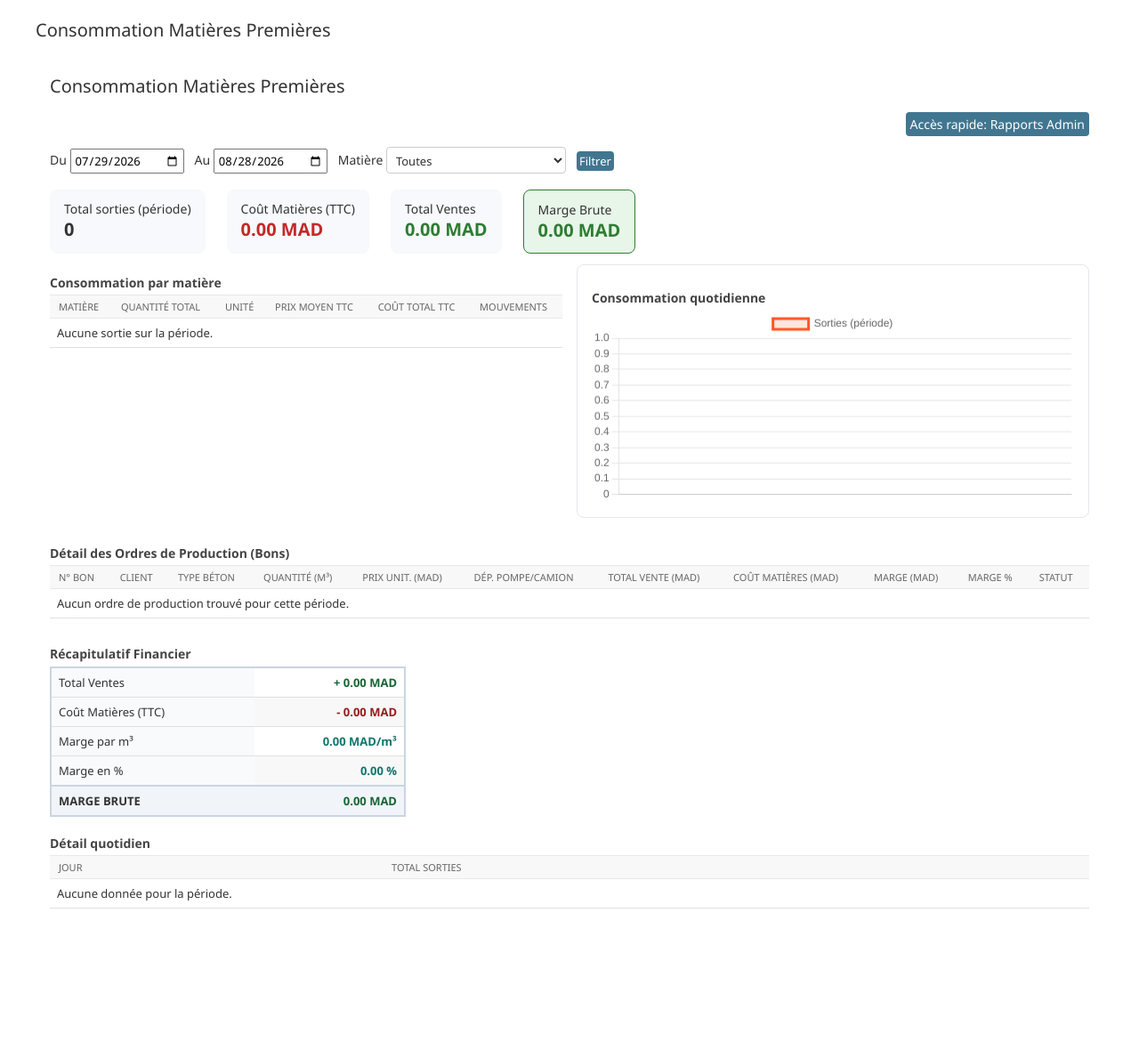
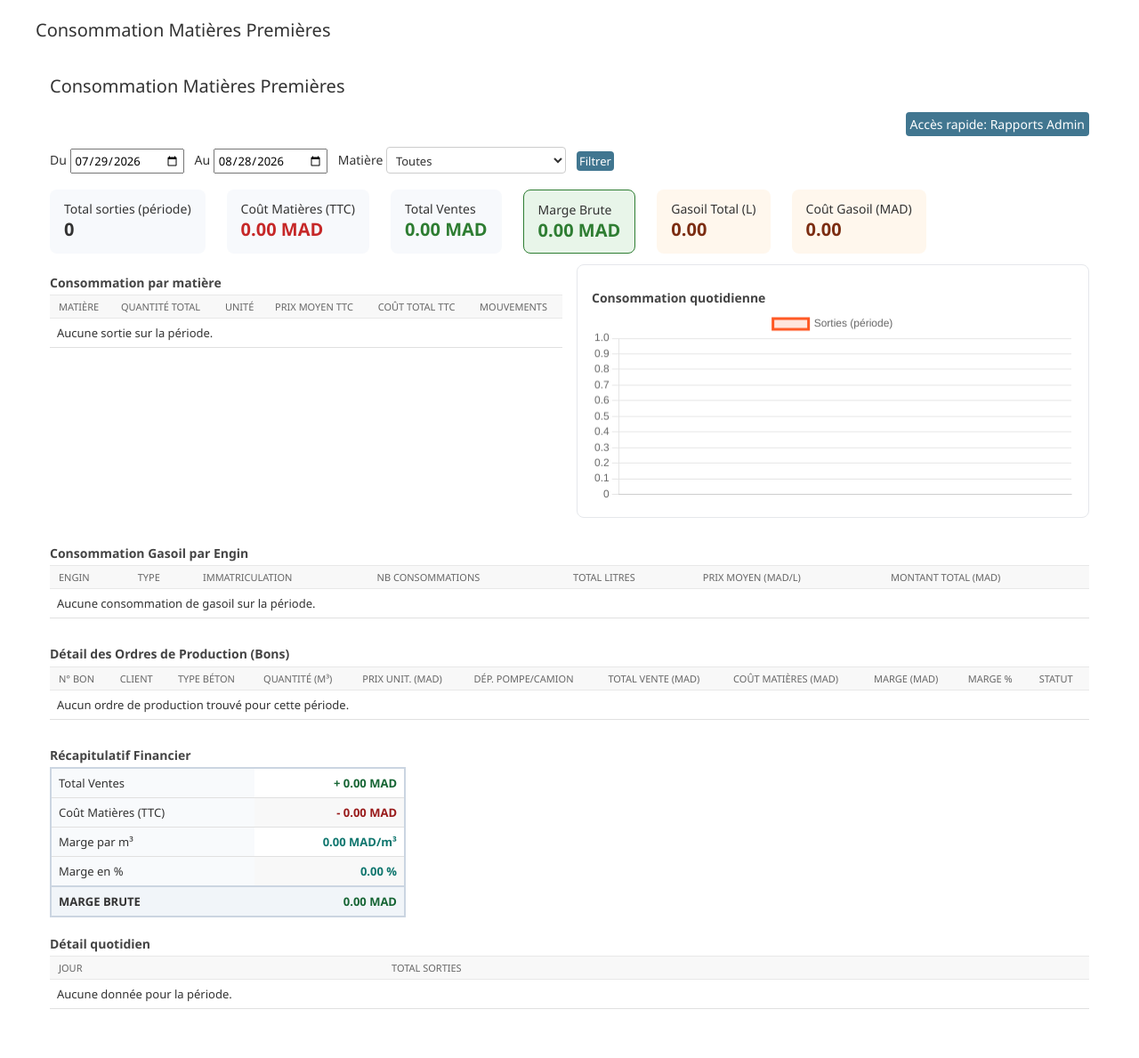
Before and after one commit to kira3622/sitrad, a Django app: page /reports/consommation-matieres/ in a window 1280 px wide. Shown: the part 59-1248 px from the top of the page at 89% size. Before the commit the page ends 1080 px from the top, so only its background shows below. Run offline with Django 5.2, Linux system fonts and the light colour scheme; data comes from the database, SQL or seed files in the repository.

Commit message:
feat(reports): ajout consommation gasoil par engin avec montant MAD

```diff
--- a/reports/views.py
+++ b/reports/views.py
@@ -19,6 +19,7 @@ from inventory.models import MatierePremiere
 from billing.models import Facture, LigneFacture
 from formulas.models import FormuleBeton, CompositionFormule
 from logistics.models import Vehicule, Livraison, Chauffeur
+from fuel_management.models import Consommation as FuelConsommation
 
 # Vue principale des rapports
 def dashboard_reports(request):
@@ -975,6 +976,47 @@ def rapport_consommation_matieres(request):
         marge_pourcentage = Decimal('0.00')
         total_marge_par_bons_pourcentage = Decimal('0.00')
 
+    # --- Consommation gasoil par engin sur la periode ---
+    fuel_consos = FuelConsommation.objects.filter(
+        date__gte=date_debut,
+        date__lte=date_fin
+    ).select_related('engin', 'engin__type_engin')
+
+    fuel_par_engin_raw = fuel_consos.values(
+        'engin__id', 'engin__nom', 'engin__type_engin__nom', 'engin__immatriculation'
+    ).annotate(
+        total_litres=Sum('quantite'),
+        total_montant=Sum('montant_total'),
+        nb_consos=Count('id')
+    ).order_by('-total_litres')
+
+    fuel_par_engin = []
+    fuel_total_litres = Decimal('0.00')
+    fuel_total_montant = Decimal('0.00')
+    fuel_prix_moyen_global = Decimal('0.00')
+
+    for row in fuel_par_engin_raw:
+        litres = row['total_litres'] or Decimal('0.00')
+        montant = row['total_montant'] or Decimal('0.00')
+        if litres > 0:
+            prix_moyen = montant / litres
+        else:
+            prix_moyen = Decimal('0.00')
+        fuel_par_engin.append({
+            'engin__nom': row['engin__nom'],
+            'engin__type_engin__nom': row['engin__type_engin__nom'],
+            'engin__immatriculation': row['engin__immatriculation'],
+            'total_litres': litres,
+            'prix_moyen': prix_moyen,
+            'total_montant': montant,
+            'nb_consos': row['nb_consos'],
+        })
+        fuel_total_litres += litres
+        fuel_total_montant += montant
+
+    if fuel_total_litres > 0:
+        fuel_prix_moyen_global = fuel_total_montant / fuel_total_litres
+
     context = {
         'title': 'Consommation Matières Premières',
         'date_debut': date_debut,
@@ -994,6 +1036,10 @@ def rapport_consommation_matieres(request):
         'total_cout_matieres_par_bons': total_cout_matieres_par_bons,
         'total_marge_par_bons': total_marge_par_bons,
         'total_marge_par_bons_pourcentage': total_marge_par_bons_pourcentage,
+        'fuel_par_engin': fuel_par_engin,
+        'fuel_total_litres': fuel_total_litres,
+        'fuel_total_montant': fuel_total_montant,
+        'fuel_prix_moyen_global': fuel_prix_moyen_global,
     }
 
     return render(request, 'reports/consommation_matieres.html', context)
--- a/templates/reports/consommation_matieres.html
+++ b/templates/reports/consommation_matieres.html
@@ -61,6 +61,14 @@
       <div>Marge Brute</div>
       <div style="font-weight:700; font-size:20px; color: {% if marge_brute >= 0 %}#2e7d32{% else %}#c62828{% endif %};">{{ marge_brute|floatformat:2 }} MAD</div>
     </div>
+    <div class="kpi-item" style="background: #fff7ed;">
+      <div>Gasoil Total (L)</div>
+      <div style="font-weight:600; font-size:20px; color: #7c2d12;">{{ fuel_total_litres|floatformat:2 }}</div>
+    </div>
+    <div class="kpi-item" style="background: #fff7ed;">
+      <div>Coût Gasoil (MAD)</div>
+      <div style="font-weight:700; font-size:20px; color: #7c2d12;">{{ fuel_total_montant|floatformat:2 }}</div>
+    </div>
   </div>
 
   <div class="grid">
@@ -110,6 +118,47 @@
       <canvas id="chartDaily" height="120"></canvas>
     </div>
   </div>
+
+  <h3 style="margin-top:30px;">Consommation Gasoil par Engin</h3>
+  <table>
+    <thead>
+      <tr>
+        <th>Engin</th>
+        <th>Type</th>
+        <th>Immatriculation</th>
+        <th>Nb Consommations</th>
+        <th>Total Litres</th>
+        <th>Prix Moyen (MAD/L)</th>
+        <th>Montant Total (MAD)</th>
+      </tr>
+    </thead>
+    <tbody>
+      {% for row in fuel_par_engin %}
+      <tr>
+        <td style="font-weight: 600;">{{ row.engin__nom }}</td>
+        <td>{{ row.engin__type_engin__nom }}</td>
+        <td style="color: #64748b;">{{ row.engin__immatriculation|default:"-" }}</td>
+        <td style="text-align: right;">{{ row.nb_consos }}</td>
+        <td style="text-align: right;">{{ row.total_litres|floatformat:2 }} L</td>
+        <td style="text-align: right; color: #7f8c8d;">{{ row.prix_moyen|floatformat:3 }}</td>
+        <td style="text-align: right; font-weight: 700; color: #7c2d12;">{{ row.total_montant|floatformat:2 }}</td>
+      </tr>
+      {% empty %}
+      <tr><td colspan="7">Aucune consommation de gasoil sur la période.</td></tr>
+      {% endfor %}
+    </tbody>
+    {% if fuel_par_engin %}
+    <tfoot>
+      <tr style="background: #fff7ed; font-weight: bold; border-top: 2px solid #fdba74;">
+        <td colspan="3">TOTAL GASOIL (Prix moyen : {{ fuel_prix_moyen_global|floatformat:3 }} MAD/L)</td>
+        <td style="text-align: right;">-</td>
+        <td style="text-align: right; color: #7c2d12;">{{ fuel_total_litres|floatformat:2 }} L</td>
+        <td style="text-align: right;">-</td>
+        <td style="text-align: right; color: #7c2d12;">{{ fuel_total_montant|floatformat:2 }} MAD</td>
+      </tr>
+    </tfoot>
+    {% endif %}
+  </table>
 
   <h3 style="margin-top:30px;">Détail des Ordres de Production (Bons)</h3>
   <table>
```
